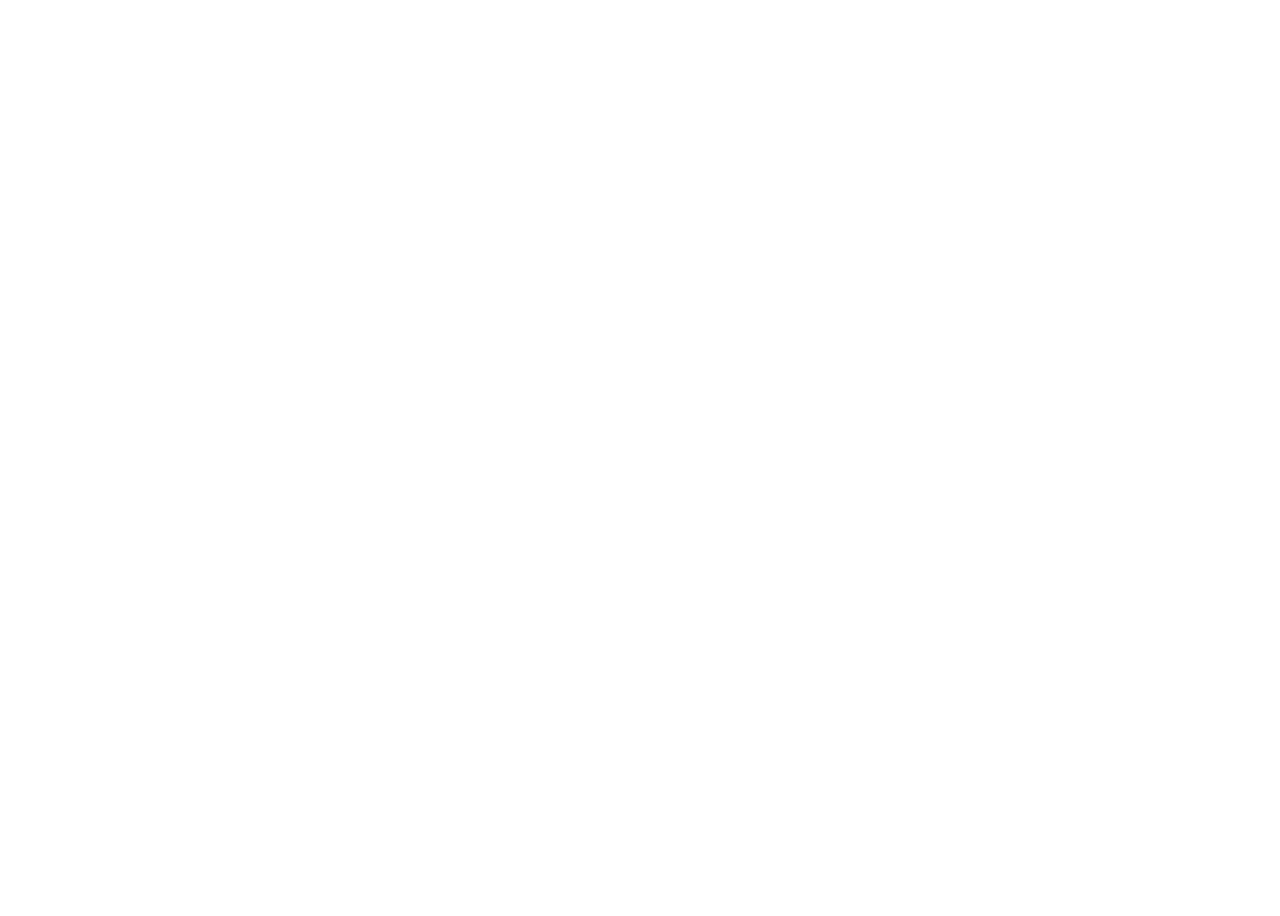
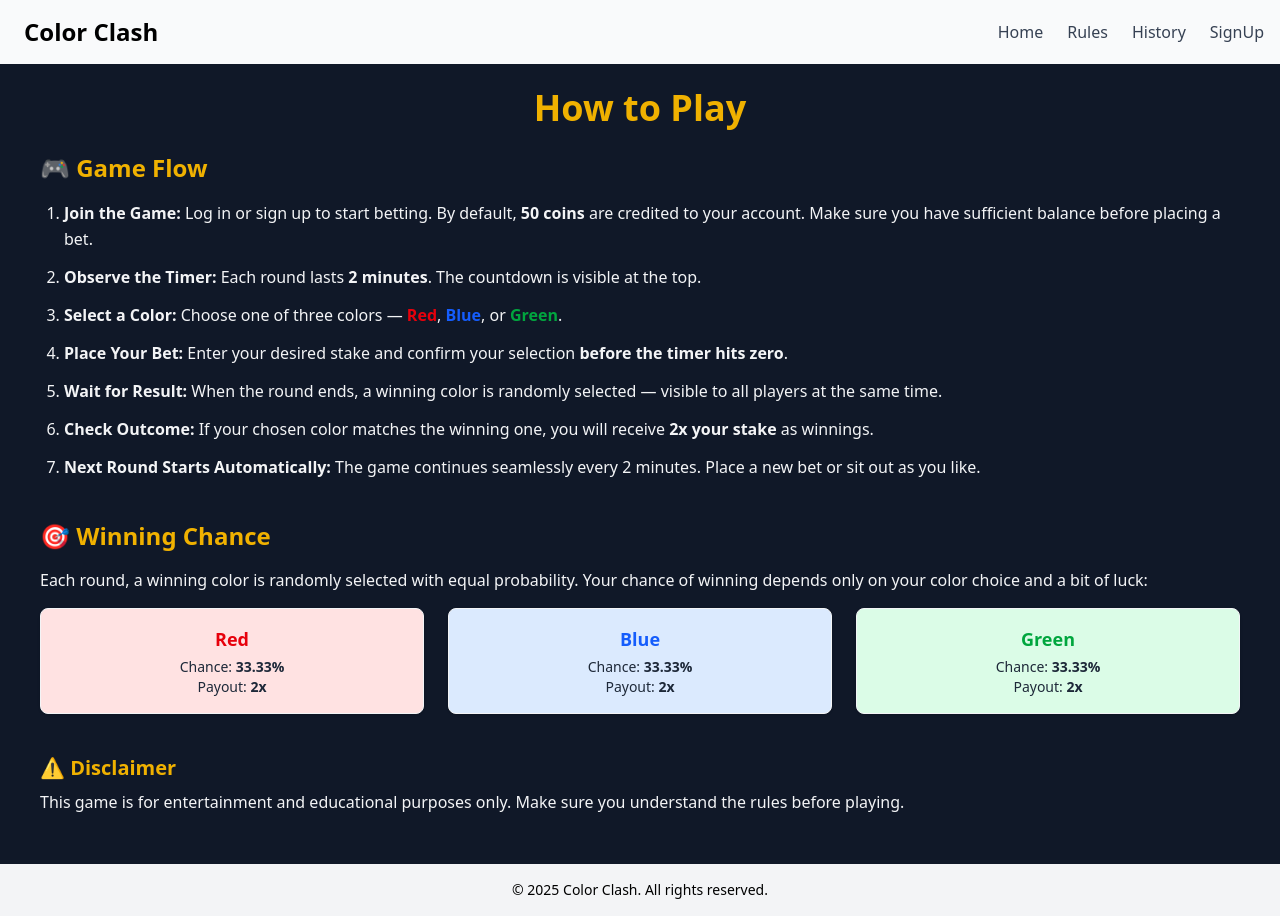
Before and after one commit to MohitMahara/Color-Clash, a React (Vite) app in the folder client/: page /rules in a window 1280 px wide. Before the commit this address had no page. Before the commit the page ends 800 px from the top, so only its background shows below. Built offline with nearby package versions, Linux system fonts and the light colour scheme.

Commit message:
create rules page

```diff
--- a/client/package.json
+++ b/client/package.json
@@ -14,6 +14,7 @@
     "react": "^19.1.0",
     "react-dom": "^19.1.0",
     "react-hot-toast": "^2.5.2",
+    "react-icons": "^5.5.0",
     "react-router-dom": "^7.6.2"
   },
   "devDependencies": {
--- a/client/src/App.jsx
+++ b/client/src/App.jsx
@@ -4,6 +4,7 @@
 import { Toaster } from "react-hot-toast";
 import { LoginPage } from "./pages/auth/LoginPage";
 import { RegisterPage } from "./pages/auth/RegisterPage";
+import RulesPage from "./pages/RulesPage";
 
 function App() {
   return (
@@ -14,6 +15,7 @@
         <Route path="/" element={<HomePage />} />
         <Route path="/login" element={<LoginPage/>} />
         <Route path="/register" element={<RegisterPage/>} />
+        <Route path="/rules" element={<RulesPage/>} />
       </Routes>
     </>
   );
--- a/client/src/Components/HomePage/RegisteredUsers.jsx
+++ b/client/src/Components/HomePage/RegisteredUsers.jsx
@@ -1,10 +1,11 @@
 import React from "react";
+import { FaRegUser } from "react-icons/fa";
 
 export const RegisteredUsers = () => {
     return (
         <div className="flex items-center justify-center gap-2">
-            <h2 className="text-xl text-green-600 font-semibold">Online :</h2>
-            <p className="text-xl text-green-600 font-seminbold">45</p>
+            <FaRegUser className="text-green-500"/>
+            <p className="text-sm md:text-xl text-green-500 font-seminbold">45</p>
         </div>
     );
 }
--- a/client/src/Components/HomePage/RoundTracker.jsx
+++ b/client/src/Components/HomePage/RoundTracker.jsx
@@ -5,7 +5,7 @@
     return(
         <>
            <div className="flex flex-col items-center justify-center">
-               <p className="text-3xl text-yellow-500">Round : {round}</p>
+               <p className="text-xl md:text-3xl text-yellow-500">Round : {round}</p>
            </div>
         </>
     )
--- a/client/src/Components/HomePage/Timer.jsx
+++ b/client/src/Components/HomePage/Timer.jsx
@@ -15,7 +15,7 @@
     return(
        <>
           <div className="flex flex-row items-center justify-center p-2 bg-black rounded-lg">
-              <p className="text-red-500 text-2xl font-semibold">{formatTime(timeLeft)}</p>
+              <p className="text-red-500 text-md md:text-2xl font-semibold">{formatTime(timeLeft)}</p>
           </div>
        </>
     );
--- a/client/src/Components/Layout/Header.jsx
+++ b/client/src/Components/Layout/Header.jsx
@@ -116,8 +116,7 @@
                     </Link>
                   </li>
                   <li>
-                    <Link
-                      to="/create-event"
+                    <Link to="/rules"
                       className="block text-gray-700 hover:text-blue-600"
                     >
                       Rules
@@ -125,11 +124,26 @@
                   </li>
                   <li>
                     <Link
-                      to="/browse-events"
+                      to="/history"
                       className="block text-gray-700 hover:text-blue-600"
                     >
                       History
                     </Link>
+                  </li>
+
+                 <li className="flex justify-center">
+                   {userInfo?.user ? (
+                     <div className="relative flex items-center w-[40px] h-[40px] justify-center rounded-full bg-gray-200 p-2">
+                         <p className="text-lg text-gray-800 cursor-pointer" onClick={handleIsOpen}>{userInfo?.user?.name.charAt(0)} </p>
+                         <div className={` ${isOpen ?  "block" : "hidden"} absolute left-0  top-12 bg-black text-white rounded-lg p-3 cursor-pointer`}>
+                            <button className="text-md" onClick={handleLogOut}>LogOut</button>
+                         </div>
+                      </div>
+                       ) : (
+                        <Link to="/register" className="text-gray-700 hover:text-blue-600">
+                          SignUp
+                        </Link>
+                    )}
                   </li>
                 </ul>
               </div>
--- a/client/src/contexts/roundContext.jsx
+++ b/client/src/contexts/roundContext.jsx
@@ -1,5 +1,6 @@
 import axios from "axios";
 import { useState, createContext, useContext, useEffect } from "react";
+import { useRef } from 'react';
 import toast from "react-hot-toast";
 
 const GAME_START_TIME = new Date("2025-06-17T07:34:00z");
@@ -8,6 +9,8 @@
 const RoundContext = createContext();
 
 export const RoundProvider = ({ children }) => {
+    const prevRound = useRef(null);
+
     const [round, setRound] = useState(1);
     const [timeLeft, setTimeLeft] = useState(ROUND_DURATION);
 
@@ -20,26 +23,22 @@
         const timeInCurrentRound = secondsSinceStart % ROUND_DURATION;
         const timeRemaining = ROUND_DURATION - timeInCurrentRound;
 
+        if (prevRound.current && currentRound !== prevRound.current){
+            getWinningColor(currentRound -1);
+        }
+
+        prevRound.current = currentRound;
         setRound(currentRound);
         setTimeLeft(timeRemaining);
     }
 
-    const getWinningColor = async() => {
-        try {
-         const res = await axios.get(`${import.meta.env.VITE_SERVER_API}/api/v1/game/winner/${round}`);
-         console.log(res.data.winningColor);
-        } catch (error) {
-            toast.error(error.message);
-        }
+    const getWinningColor = async(Round) => {
+         const res = await axios.get(`${import.meta.env.VITE_SERVER_API}/api/v1/game/winner/${Round}`);
+         toast.success("Winner Card : " + res.data.winningColor);
     }
 
     useEffect(() => {
-
        calculateTimeLeft();
-
-       if(timeLeft === 0){
-         getWinningColor();
-       }
        const interval = setInterval(calculateTimeLeft, 1000);
        return () => clearInterval(interval);
     }, []);
--- a/client/src/pages/HomePage.jsx
+++ b/client/src/pages/HomePage.jsx
@@ -13,6 +13,7 @@
   const [selectedAmount, setSelectedAmount] = useState(0);
   const {round} = useRound();
   const {userInfo} = UseAuth();
+
 
 
   const handleSubmit = async () => {
@@ -48,7 +49,7 @@
   return (
     <Layout>
       <div className="bg-gray-800 w-full p-6 min-h-screen">
-        <div className="flex justify-between w-full">
+        <div className="flex justify-between w-full items-center gap-2">
           <Timer/>
           <RoundTracker/>
           <RegisteredUsers/>
--- /dev/null
+++ b/client/src/pages/RulesPage.jsx
@@ -0,0 +1,62 @@
+import React from 'react';
+import Layout from '../Components/Layout/Layout';
+
+const RulesPage = () => {
+  return (
+    <Layout>
+    <div className="w-full mx-auto px-10 py-6 text-gray-100 bg-gray-900 min-h-screen">
+      <h1 className="text-4xl font-bold text-center text-yellow-500 mb-6">How to Play</h1>
+
+    <section className="mb-10">
+     <h2 className="text-2xl font-bold mb-4 text-yellow-500">🎮 Game Flow</h2>
+     <ol className="list-decimal pl-6 space-y-3 text-gray-100 text-base leading-relaxed">
+       <li><strong>Join the Game:</strong> Log in or sign up to start betting. By default, <span className="font-semibold">50 coins</span> are credited to your account. Make sure you have sufficient balance before placing a bet.</li>
+       <li><strong>Observe the Timer:</strong> Each round lasts <span className="font-semibold">2 minutes</span>. The countdown is visible at the top.</li>
+       <li><strong>Select a Color:</strong> Choose one of three colors — <span className="text-red-600 font-semibold">Red</span>, <span className="text-blue-600 font-semibold">Blue</span>, or <span className="text-green-600 font-semibold">Green</span>.</li>
+       <li><strong>Place Your Bet:</strong> Enter your desired stake and confirm your selection <span className="font-semibold">before the timer hits zero</span>.</li>
+       <li><strong>Wait for Result:</strong> When the round ends, a winning color is randomly selected — visible to all players at the same time.</li>
+       <li><strong>Check Outcome:</strong> If your chosen color matches the winning one, you will receive <span className="font-semibold">2x your stake</span> as winnings.</li>
+       <li><strong>Next Round Starts Automatically:</strong> The game continues seamlessly every 2 minutes. Place a new bet or sit out as you like.</li>
+     </ol>
+    </section>
+
+    <section className="mb-10">
+      <h2 className="text-2xl font-bold mb-4 text-yellow-500">🎯 Winning Chance</h2>
+       <p className="text-gray-100 mb-4">
+          Each round, a winning color is randomly selected with equal probability. Your chance of winning depends only on your color choice and a bit of luck:
+       </p>
+
+     <div className="grid grid-cols-1 sm:grid-cols-3 gap-6 text-center">
+        <div className="border rounded-lg p-4 shadow-sm bg-red-100">
+          <h3 className="text-lg font-semibold text-red-600 mb-1">Red</h3>
+          <p className="text-sm text-gray-800">Chance: <strong>33.33%</strong></p>
+          <p className="text-sm text-gray-800">Payout: <strong>2x</strong></p>
+        </div>
+
+        <div className="border rounded-lg p-4 shadow-sm bg-blue-100">
+           <h3 className="text-lg font-semibold text-blue-600 mb-1">Blue</h3>
+           <p className="text-sm text-gray-800">Chance: <strong>33.33%</strong></p>
+           <p className="text-sm text-gray-800">Payout: <strong>2x</strong></p>
+        </div>
+
+        <div className="border rounded-lg p-4 shadow-sm bg-green-100">
+          <h3 className="text-lg font-semibold text-green-600 mb-1">Green</h3>
+          <p className="text-sm text-gray-800">Chance: <strong>33.33%</strong></p>
+          <p className="text-sm text-gray-800">Payout: <strong>2x</strong></p>
+        </div>
+      </div>
+    </section>
+
+      <section className="mb-6">
+        <h2 className="text-xl font-semibold mb-2 text-yellow-500">⚠️ Disclaimer</h2>
+        <p>
+          This game is for entertainment and educational purposes only. Make sure you understand the rules before playing.
+        </p>
+      </section>
+
+    </div>
+    </Layout>
+  );
+};
+
+export default RulesPage;
```
Also changed, not shown: client/src/pages/HistoryPage.jsx (added), 1 other file (tests, documents, lock files or other folders).
